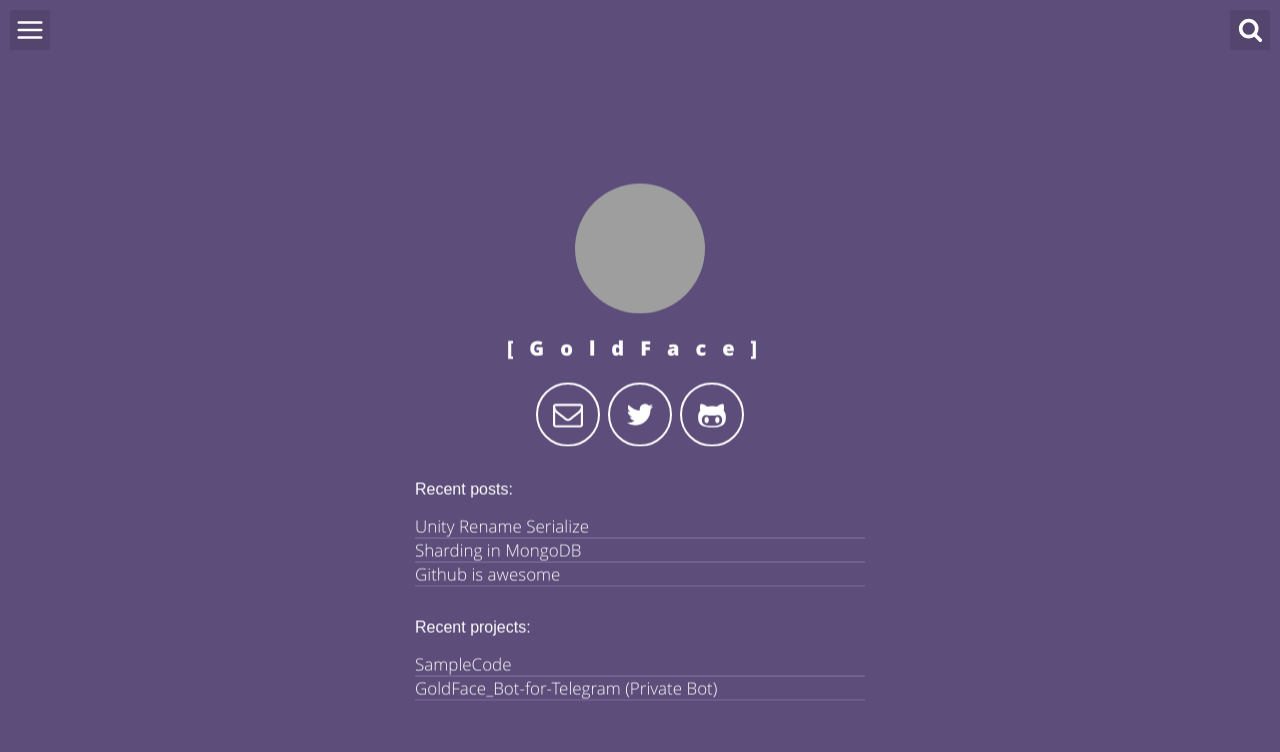
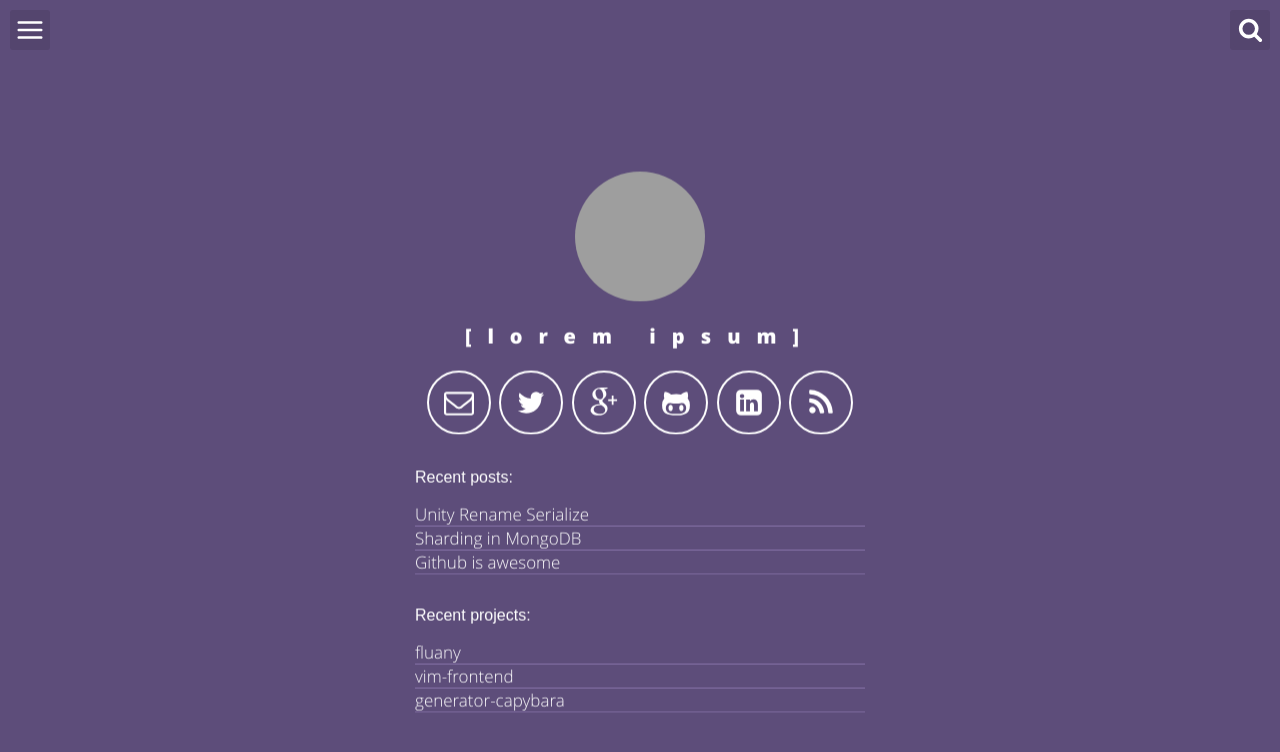
Before and after one commit to goldface/goldface.github.io, a Jekyll site: the page built from index.html, in a window 1280 px wide. Shown: the top 752 px of the page. Built offline with Jekyll 4.4.1, drawn with Linux system fonts in a browser that asks for light colours; grey boxes are pictures that could not be loaded.

Commit message:
- jekyll-template Update

```diff
--- a/_config.yml
+++ b/_config.yml
@@ -1,19 +1,19 @@
 # Site settings
-title: GoldFace - Game Developer
-description: "A blog about GoldFace life ..."
-baseurl: "" #/space-jekyll-template" # for test: remove string '/space-jekyll-template' to ''
-url: "http://goldface.github.io/" # for test: remove string 'http://victorvoid.github.io' to '' but in production: 'https://yourusername.githu.io'
+title: Lorem Ipsum - Web Developer
+description: "A blog about lorem ipsum ..."
+baseurl: "/space-jekyll-template" # for test: remove string '/space-jekyll-template' to ''
+url: "http://victorvoid.github.io/space-jekyll-template/" # for test: remove string 'http://victorvoid.github.io' to '' but in production: 'https://yourusername.github.io'
 
 # User settings
-username: GoldFace
-user_title: GoldFace - Developer
-email: gold_face@naver.com
-twitter_username: goldface__
-github_username:  goldface
-#gplus_username:  #loremipsum
-#linkedin_public_url: #loremipsum # Example: For public profile 'www.linkedin.com/in/john-smith', 'john-smith' is your linkedin_public_url
-#disqus_username: #loremipsum
-profile_picture: http://goldface.kr/bootstrap/assets/images/profile.png
+username: lorem ipsum
+user_title: Lorem Ipsum - FrontEnd
+email: lorem.lorem@ipsum.com
+twitter_username: loremipsum
+github_username:  loremipsum
+gplus_username:  loremipsum
+linkedin_public_url: loremipsum # Example: For public profile 'www.linkedin.com/in/john-smith', 'john-smith' is your linkedin_public_url
+disqus_username: loremipsum
+profile_picture: https://68.media.tumblr.com/93f384858e9273d5b980b418e2f2f4d5/tumblr_o5i2aybLJG1uapsfmo2_250.png
 
 # Build settings
 markdown: kramdown
@@ -47,11 +47,11 @@ links:
       key_trigger: 5
   section_2:
     - title: github
-      url: http://www.github.com/goldface
+      url: http://www.github.com/victorvoid
       new_tab: true
       key_trigger: g
     - title: twitter
-      url: http://www.twitter.com/goldfcae__
+      url: http://www.twitter.com/victorvoid
       key_trigger: t
     - title: search
       url: ""
@@ -59,10 +59,12 @@ links:
 
 # projects in header index
 projects:
-  - name: SampleCode
-    url: https://github.com/goldface/SampleCode
-  - name: GoldFace_Bot-for-Telegram (Private Bot)
-    url: https://github.com/goldface/GoldFace_Bot-for-Telegram
+  - name: fluany
+    url: https://github.com/fluany/fluany
+  - name: vim-frontend
+    url: https://github.com/victorvoid/vim-frontend
+  - name: generator-capybara
+    url: https://github.com/victorvoid/generator-capybara
 
 # exclude my node related stuff
 exclude: ['package.json', 'src', 'node_modules']
--- a/_includes/header-default.html
+++ b/_includes/header-default.html
@@ -18,21 +18,21 @@
                 <svg class="icon icon-twitter"><use xlink:href="#icon-twitter"></use></svg>
             </a>
 
-<!--             <a aria-label="My Google Plus" title="Show my feed" target="_blank" href="https://plus.google.com/u/0/+{{site.gplus_username}}/posts">
+            <a aria-label="My Google Plus" title="Show my feed" target="_blank" href="https://plus.google.com/u/0/+{{site.gplus_username}}/posts">
                 <svg class="icon icon-google-plus"><use xlink:href="#icon-google-plus"></use></svg>
-            </a> -->
+            </a>
 
             <a aria-label="My Github" title="Show my projects" target="_blank" href="https://github.com/{{site.github_username}}">
                 <svg class="icon icon-github-alt"><use xlink:href="#icon-github-alt"></use></svg>
             </a>
 
-<!--             <a aria-label="My LinkedIn" title="Show my linkedin profile" target="_blank" href="https://www.linkedin.com/in/{{site.linkedin_public_url}}">
+            <a aria-label="My LinkedIn" title="Show my linkedin profile" target="_blank" href="https://www.linkedin.com/in/{{site.linkedin_public_url}}">
                 <svg class="icon icon-linkedin"><use xlink:href="#icon-linkedin"></use></svg>
-            </a> -->
+            </a>
 
-            <!-- <a aria-label="Use the RSS to get updated" title="Register for my RSS" target="_blank" href="{{ "/feed.xml" | prepend: site.baseurl }}">
+            <a aria-label="Use the RSS to get updated" title="Register for my RSS" target="_blank" href="{{ "/feed.xml" | prepend: site.baseurl }}">
                 <svg class="icon icon-rss"><use xlink:href="#icon-rss"></use></svg>
-            </a> -->
+            </a>
         </div>
 
         <ul class="recent">
--- a/about.html
+++ b/about.html
@@ -5,7 +5,7 @@ permalink: /about/index.html
 description: "Some description about Victor Igor..."
 ---
 
-<img itemprop="image" class="img-rounded about_perfil" src="http://goldface.kr/bootstrap/assets/images/profile.png" alt="My profile">
+<img itemprop="image" class="img-rounded about_perfil" src=" https://68.media.tumblr.com/93f384858e9273d5b980b418e2f2f4d5/tumblr_o5i2aybLJG1uapsfmo2_250.png" alt="My profile">
 
 <h2>My projects</h2>
 
--- a/src/styl/_header.styl
+++ b/src/styl/_header.styl
@@ -47,6 +47,7 @@ $bg
 		font-size rem(30px)
 		line-height 1
 		display block
+		font-variant-ligatures none
 		letter-spacing 9px
 		+above(cut)
 			letter-spacing 16px
```
Also changed, not shown: assets/css/main.css, 1 other file.
